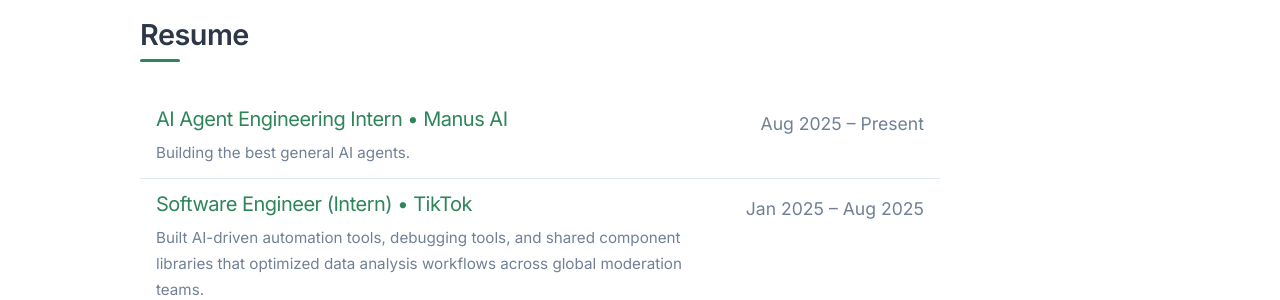
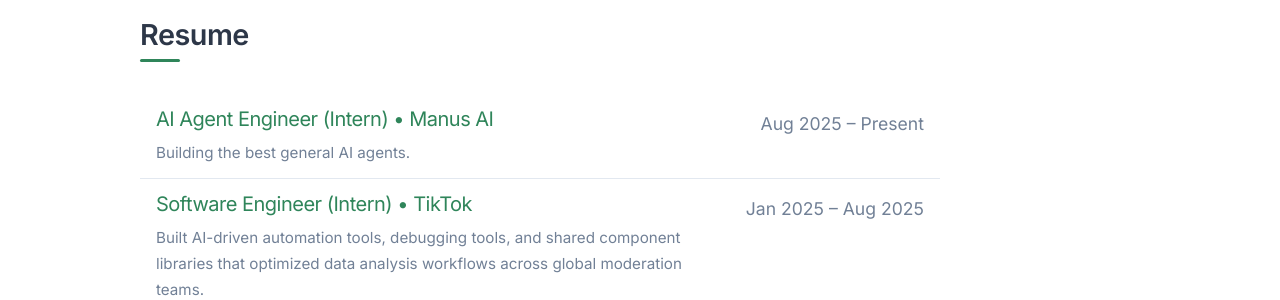
Before and after one commit to ryantzr1/ryantzr1.github.io, a Jekyll site: the page built from index.html, in a window 1280 px wide and 900 px high, scrolled down 1608 px. Shown: the part 153-453 px from the top of the window. Built offline with Jekyll 4.4.1, drawn with Linux system fonts in a browser that asks for light colours; the list of posts is cut into pages by our own code.

Commit message:
Update Manus AI position title
- Change from "AI Agent Engineering Intern" to "AI Agent Engineer (Intern)"

🤖 Generated with [Claude Code](https://claude.ai/code)

Co-Authored-By: Claude <noreply@anthropic.com>

```diff
--- a/index.html
+++ b/index.html
@@ -174,7 +174,7 @@ title: Home
     <div class="posts-list">
       <div class="post-item">
         <div class="post-title-section">
-          <h3>AI Agent Engineering Intern • Manus AI</h3>
+          <h3>AI Agent Engineer (Intern) • Manus AI</h3>
           <div style="color: #718096; font-size: 0.95em">
             Building the best general AI agents.
           </div>
```
